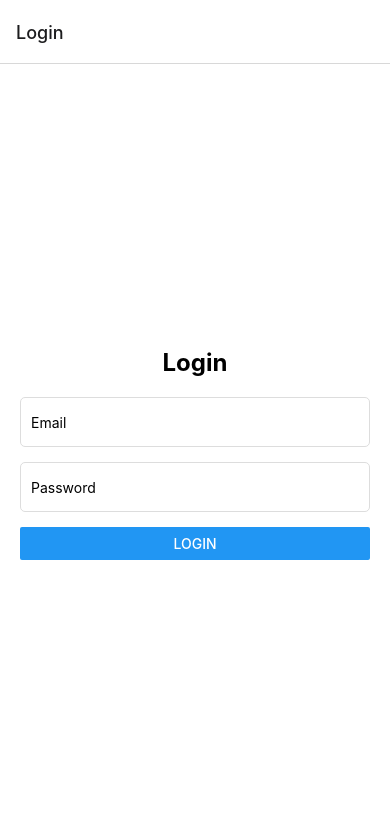
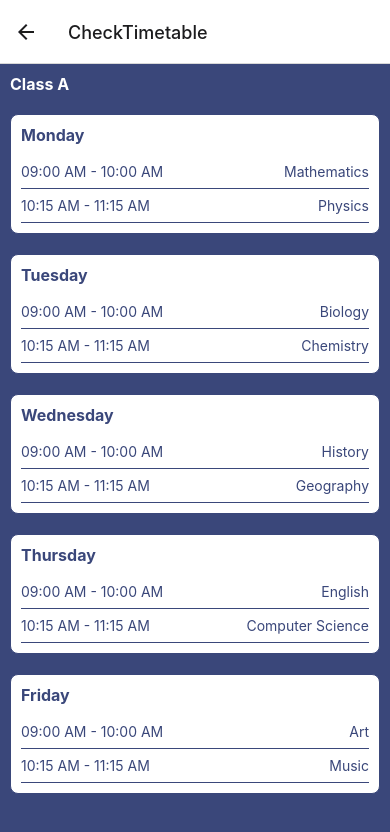
Before and after one commit to rujutamedhi/face_recognition, a React Native app: screen /CheckTimetable in a window 390 px wide. Before the commit this address had no page. Shown: the top 832 px of the page. Built offline with nearby package versions, Linux system fonts and the light colour scheme.

Commit message:
Added Checktimetable.js and Dashboardscreen.js
Added Checktimetable.js and Dashboardscreen.js to screens. Added navigation

```diff
--- a/app.json
+++ b/app.json
@@ -1,7 +1,7 @@
 {
   "expo": {
-    "name": "classroom",
-    "slug": "classroom",
+    "name": "Edurise",
+    "slug": "Edurise",
     "version": "1.0.0",
     "orientation": "portrait",
     "icon": "./assets/icon.png",
--- a/navigation/AppNavigator.js
+++ b/navigation/AppNavigator.js
@@ -1,16 +1,32 @@
+// AppNavigator.js
 import React from 'react';
 import { NavigationContainer } from '@react-navigation/native';
 import { createStackNavigator } from '@react-navigation/stack';
 import LoginScreen from '../screens/LoginScreen'; // Adjust path as necessary
+import CheckTimetable from '../screens/Check_timetable'; // Adjust path as necessary
+import DashboardScreen from '../screens/DashboardScreen'; // Ensure correct component name
 
 const Stack = createStackNavigator();
 
+const linking = {
+  prefixes: ['http://localhost:8081', 'exp://localhost:19000'],
+  config: {
+    screens: {
+      Login: 'login',
+      CheckTimetable: 'checktimetable',
+      DashboardScreen: 'dashboardScreen',
+    },
+  },
+};
+
 const AppNavigator = () => (
-  <NavigationContainer><Stack.Navigator initialRouteName="Login">
-  <Stack.Screen name="Login" component={LoginScreen} />
-  {/* Add other screens here */}
-</Stack.Navigator>
-</NavigationContainer>
+  <NavigationContainer linking={linking}>
+    <Stack.Navigator initialRouteName="Login">
+      <Stack.Screen name="Login" component={LoginScreen} />
+      <Stack.Screen name="CheckTimetable" component={CheckTimetable} />
+      <Stack.Screen name="DashboardScreen" component={DashboardScreen} />
+    </Stack.Navigator>
+  </NavigationContainer>
 );
 
 export default AppNavigator;
--- /dev/null
+++ b/screens/Check_timetable.js
@@ -0,0 +1,102 @@
+import React from 'react';
+import { View, Text, StyleSheet, ScrollView } from 'react-native';
+
+const TimetableScreen = () => {
+  const timetable = {
+    Monday: [
+      { time: '09:00 AM - 10:00 AM', lecture: 'Mathematics' },
+      { time: '10:15 AM - 11:15 AM', lecture: 'Physics' },
+    ],
+    Tuesday: [
+      { time: '09:00 AM - 10:00 AM', lecture: 'Biology' },
+      { time: '10:15 AM - 11:15 AM', lecture: 'Chemistry' },
+    ],
+    Wednesday: [
+      { time: '09:00 AM - 10:00 AM', lecture: 'History' },
+      { time: '10:15 AM - 11:15 AM', lecture: 'Geography' },
+    ],
+    Thursday: [
+      { time: '09:00 AM - 10:00 AM', lecture: 'English' },
+      { time: '10:15 AM - 11:15 AM', lecture: 'Computer Science' },
+    ],
+    Friday: [
+      { time: '09:00 AM - 10:00 AM', lecture: 'Art' },
+      { time: '10:15 AM - 11:15 AM', lecture: 'Music' },
+    ],
+  };
+
+  return (
+    <View style={styles.container}>
+      <ScrollView
+        contentContainerStyle={styles.scrollViewContent}
+        style={styles.scrollView}
+      >
+        <Text style={styles.className}>Class A</Text>
+        {Object.entries(timetable).map(([day, classes]) => (
+          <View key={day} style={styles.daySection}>
+            <Text style={styles.day}>{day}</Text>
+            {classes.map((item, index) => (
+              <View key={index} style={styles.row}>
+                <Text style={styles.time}>{item.time}</Text>
+                <Text style={styles.lecture}>{item.lecture}</Text>
+              </View>
+            ))}
+          </View>
+        ))}
+      </ScrollView>
+    </View>
+  );
+};
+
+const styles = StyleSheet.create({
+  container: {
+    flex: 1,
+    backgroundColor: '#3a477a',
+    padding: 10,
+  },
+  scrollView: {
+    flex: 1,
+    height: '100%', // Ensure the ScrollView takes up the full height of its container
+  },
+  scrollViewContent: {
+    flexGrow: 1,
+    paddingBottom: 5, // Add padding at the bottom to ensure scroll when content is at the bottom
+  },
+  className: {
+    color: 'white',
+    fontSize: 16,
+    fontWeight: 'bold',
+    marginBottom: 20,
+  },
+  daySection: {
+    backgroundColor: '#fff',
+    borderRadius: 8,
+    padding: 10,
+    marginBottom: 20,
+    borderWidth: 1,
+    borderColor: '#3a477a',
+  },
+  day: {
+    color: '#3a477a',
+    fontSize: 16,
+    fontWeight: 'bold',
+    marginBottom: 10,
+  },
+  row: {
+    flexDirection: 'row',
+    justifyContent: 'space-between',
+    paddingVertical: 8,
+    borderBottomWidth: 1,
+    borderBottomColor: '#3a477a',
+  },
+  time: {
+    color: '#3a477a',
+    fontSize: 14,
+  },
+  lecture: {
+    color: '#3a477a',
+    fontSize: 14,
+  },
+});
+
+export default TimetableScreen;
--- /dev/null
+++ b/screens/DashboardScreen.js
@@ -0,0 +1,102 @@
+// DashboardScreen.js
+import React from 'react';
+import { View, Text, StyleSheet, ScrollView } from 'react-native';
+import { LineChart } from 'react-native-chart-kit';
+
+const DashboardScreen = () => {
+  // Dummy data for the chart
+  const data = {
+    labels: ['Mon', 'Tue', 'Wed', 'Thu', 'Fri', 'Sat', 'Sun'],
+    datasets: [
+      {
+        data: [50, 60, 70, 80, 90, 85, 75], // Example performance data
+      },
+    ],
+  };
+
+  return (
+    <ScrollView style={styles.container}>
+      <Text style={styles.header}>Dashboard</Text>
+
+      <View style={styles.card}>
+        <Text style={styles.cardTitle}>Weekly Performance</Text>
+        <LineChart
+          data={data}
+          width={340} // from react-native
+          height={220}
+          chartConfig={chartConfig}
+          bezier
+          style={styles.chart}
+        />
+      </View>
+
+      <View style={styles.card}>
+        <Text style={styles.cardTitle}>Attendance</Text>
+        <Text style={styles.attendanceInfo}>Total Classes: 30</Text>
+        <Text style={styles.attendanceInfo}>Classes Attended: 25</Text>
+        <Text style={styles.attendanceInfo}>Attendance Rate: 83%</Text>
+      </View>
+
+      <View style={styles.card}>
+        <Text style={styles.cardTitle}>Upcoming Deadlines</Text>
+        <Text style={styles.deadline}>- Math Homework: Due 30th Aug</Text>
+        <Text style={styles.deadline}>- Physics Lab Report: Due 2nd Sep</Text>
+        <Text style={styles.deadline}>- Chemistry Project: Due 5th Sep</Text>
+      </View>
+    </ScrollView>
+  );
+};
+
+// Chart configuration
+const chartConfig = {
+  backgroundGradientFrom: '#3a477a',
+  backgroundGradientTo: '#3a477a',
+  decimalPlaces: 0,
+  color: (opacity = 1) => `rgba(255, 255, 255, ${opacity})`,
+  style: {
+    borderRadius: 16,
+  },
+};
+
+const styles = StyleSheet.create({
+  container: {
+    flex: 1,
+    backgroundColor: '#3a477a',
+    padding: 20,
+  },
+  header: {
+    fontSize: 24,
+    fontWeight: 'bold',
+    color: 'white',
+    marginBottom: 20,
+  },
+  card: {
+    backgroundColor: '#fff',
+    borderRadius: 8,
+    padding: 15,
+    marginBottom: 20,
+    borderWidth: 1,
+    borderColor: '#3a477a',
+  },
+  cardTitle: {
+    fontSize: 18,
+    fontWeight: 'bold',
+    color: '#3a477a',
+    marginBottom: 10,
+  },
+  chart: {
+    borderRadius: 8,
+  },
+  attendanceInfo: {
+    fontSize: 16,
+    color: '#3a477a',
+    marginVertical: 5,
+  },
+  deadline: {
+    fontSize: 16,
+    color: '#3a477a',
+    marginVertical: 5,
+  },
+});
+
+export default DashboardScreen;
```
Also changed, not shown: package.json (+8 -4 lines), 2 other files (tests, documents, lock files or other folders).
